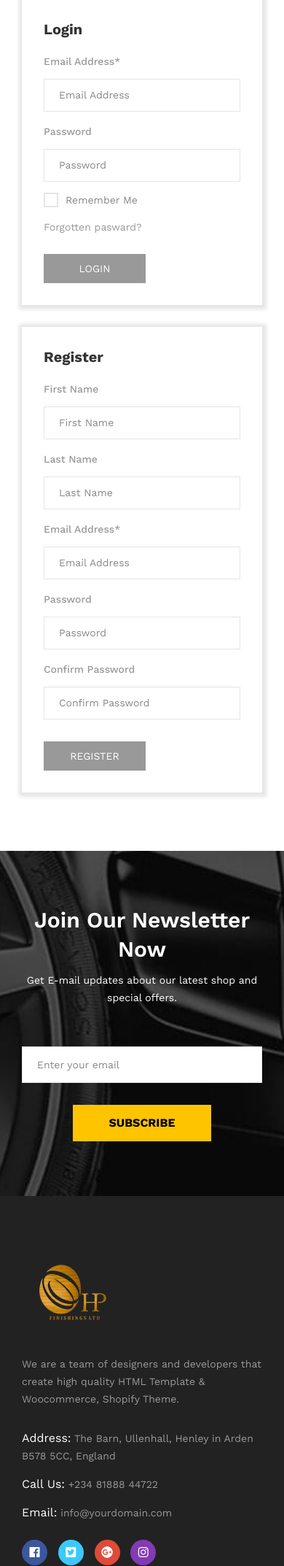
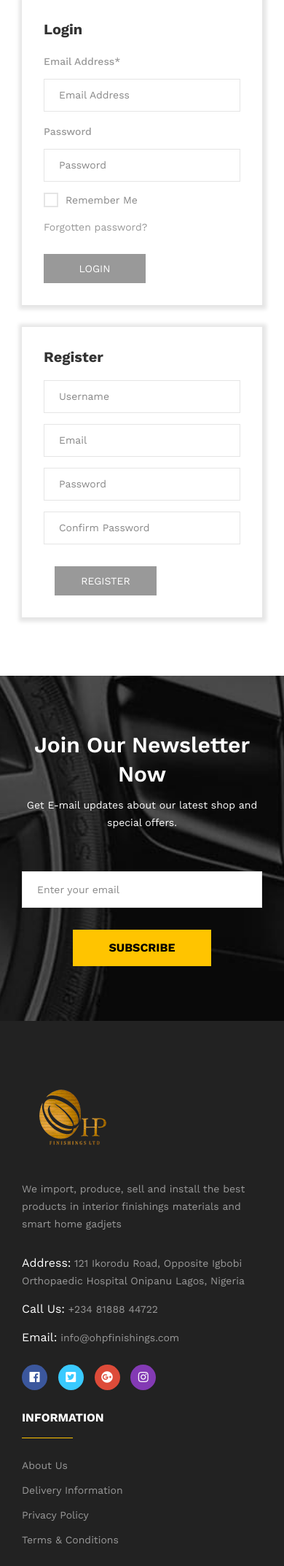
Before and after one commit to Onyekachiii/OHP-E-Commerce, a Django app: page /user/sign-up/ in a window 390 px wide. Shown: the part 664-2810 px from the top of the page at 73% size. Run offline with Django 4.2, Linux system fonts and the light colour scheme; some libraries are stand-ins or nearby versions; some web fonts are replaced.

Commit message:
Created User Login System

```diff
--- a/templates/partials/base.html
+++ b/templates/partials/base.html
@@ -333,7 +333,7 @@
                         <div class="col-sm-3 d-block d-lg-none">
                             <div class="header-logo_area header-sticky_logo">
                                 <a href="index.html">
-                                    <img src="{% static 'assets\images\menu\logo/ohplogo' %}" alt="OHP's Logo">
+                                    <img src="{% static 'assets\images\menu\logo/ohplogo1' %}" alt="OHP's Logo">
                                 </a>
                             </div>
                         </div>
@@ -372,7 +372,7 @@
                         <div class="custom-logo_col col-12">
                             <div class="header-logo_area">
                                 <a href="index.html">
-                                    <img src="{% static 'assets/images/menu/logo/ohplogo.png' %}" alt="OHP's Logo">
+                                    <img src="{% static 'assets/images/menu/logo/ohplogo1.png' %}" alt="OHP's Logo">
                                 </a>
                             </div>
                         </div>
@@ -1079,24 +1079,23 @@
                             <div class="footer-widgets_info">
                                 <div class="footer-widgets_logo">
                                     <a href="#">
-                                        <img src="{% static 'assets/images/menu/logo/ohplogo.png' %}" alt="OHP's Footer Logo">
+                                        <img src="{% static 'assets/images/menu/logo/ohplogo1.png' %}" alt="OHP's Footer Logo">
                                     </a>
                                 </div>
                                 <div class="widget-short_desc">
-                                    <p>We are a team of designers and developers that create high quality HTML Template &
-                                        Woocommerce, Shopify Theme.
+                                    <p>We import, produce, sell and install the best products in interior finishings materials and smart home gadjets
                                     </p>
                                 </div>
                                 <div class="widgets-essential_stuff">
                                     <ul>
-                                        <li class="uren-address"><span>Address:</span> The Barn,
-                                            Ullenhall, Henley
-                                            in
-                                            Arden B578 5CC, England</li>
+                                        <li class="uren-address"><span>Address:</span> 121 Ikorodu Road,
+                                            Opposite Igbobi Orthopaedic Hospital
+                                            Onipanu
+                                            Lagos, Nigeria</li>
                                         <li class="uren-phone"><span>Call
-                                        Us:</span> <a href="tel://+123123321345">+234 81888 44722</a>
+                                        Us:</span> <a href="tel://+234 81888 44722">+234 81888 44722</a>
                                         </li>
-                                        <li class="uren-email"><span>Email:</span> <a href="mailto://info@yourdomain.com">info@yourdomain.com</a></li>
+                                        <li class="uren-email"><span>Email:</span> <a href="mailto://info@ohpfinishings.com.com">info@ohpfinishings.com</a></li>
                                     </ul>
                                 </div>
                                 <div class="uren-social_link">
@@ -1191,14 +1190,14 @@
                         <div class="row">
                             <div class="col-lg-6 col-md-6">
                                 <div class="copyright">
-                                    <span><a href="templateshub.net">Templateshub</a></span>
+                                    <span><a href="stanondigitals.com">StanonDigitals</a></span>
                                 </div>
 
                             </div>
                             <div class="col-lg-6 col-md-6">
                                 <div class="payment">
                                     <a href="#">
-                                        <img src="{% static 'assets/images/footer/payment/1.png' %}" alt="Uren's Payment Method">
+                                        <img src="{% static 'assets/images/footer/payment/1.png' %}" alt="OHP's Payment Method">
                                     </a>
                                 </div>
                             </div>
--- a/templates/userauths/sign-up.html
+++ b/templates/userauths/sign-up.html
@@ -19,10 +19,13 @@
         <div class="uren-login-register_area">
             <div class="container-fluid">
                 <div class="row">
-                    <div class="col-sm-12 col-md-12 col-xs-12 col-lg-6">
+                      <div class="col-sm-12 col-md-12 col-xs-12 col-lg-6">
                         <!-- Login Form s-->
-                        <form action="#">
+
+                         <form method="POST">
+                            {% csrf_token %}
                             <div class="login-form">
+
                                 <h4 class="login-title">Login</h4>
                                 <div class="row">
                                     <div class="col-md-12 col-12">
@@ -41,7 +44,7 @@
                                     </div>
                                     <div class="col-md-4">
                                         <div class="forgotton-password_info">
-                                            <a href="#"> Forgotten pasward?</a>
+                                            <a href="#"> Forgotten password?</a>
                                         </div>
                                     </div>
                                     <div class="col-md-12">
@@ -51,11 +54,24 @@
                             </div>
                         </form>
                     </div>
-                    <div class="col-sm-12 col-md-12 col-lg-6 col-xs-12">
-                        <form action="#">
+                     <div class="col-sm-12 col-md-12 col-lg-6 col-xs-12">
+                        {% if form.errors %}
+                        <div class="alert alert-danger">
+                            <strong>{{form.errors}}</strong>
+                        </div>
+                        {% endif %}
+                        <form method="POST">
+                            {% csrf_token %}
                             <div class="login-form">
                                 <h4 class="login-title">Register</h4>
-                                <div class="row">
+                                {{form.username}}
+                                {{form.email}}
+                                {{form.password1}}
+                                {{form.password2}}
+                                <div class="col-12">
+                                    <button type="submit" class="uren-register_btn">Register</button>
+                                </div>
+                                {% comment %} <div class="row">
                                     <div class="col-md-6 col-12 mb--20">
                                         <label>First Name</label>
                                         <input type="text" placeholder="First Name">
@@ -76,10 +92,8 @@
                                         <label>Confirm Password</label>
                                         <input type="password" placeholder="Confirm Password">
                                     </div>
-                                    <div class="col-12">
-                                        <button class="uren-register_btn">Register</button>
-                                    </div>
-                                </div>
+
+                                </div> {% endcomment %}
                             </div>
                         </form>
                     </div>
@@ -87,4 +101,4 @@
             </div>
         </div>
         <!-- Uren's Login Register Area  End Here -->
-        {% endblock content %}
+{% endblock content %}
--- a/userauths/forms.py
+++ b/userauths/forms.py
@@ -4,6 +4,10 @@ from userauths.models import User
 
 
 class UserRegisterForm(UserCreationForm):
+    username = forms.CharField(widget=forms.TextInput(attrs={"placeholder": "Username"}))
+    email = forms.EmailField(widget=forms.EmailInput(attrs={"placeholder": "Email"}))
+    password1 = forms.CharField(widget=forms.PasswordInput(attrs={"placeholder": "Password"}))
+    password2 = forms.CharField(widget=forms.PasswordInput(attrs={"placeholder": "Confirm Password"}))
 
     class Meta:
         model = User
--- a/userauths/views.py
+++ b/userauths/views.py
@@ -2,8 +2,11 @@ from django.shortcuts import render
 from userauths.forms import UserRegisterForm
 from django.contrib.auth import login, authenticate
 from django.contrib import messages
+from django.http import HttpResponseRedirect
+from django.views.decorators.csrf import requires_csrf_token
+from django.urls import reverse
 
-
+@requires_csrf_token
 def register_view(request):
     if request.method == "POST":
         form = UserRegisterForm(request.POST)
@@ -15,10 +18,11 @@ def register_view(request):
                                     password=form.cleaned_data['password1']
             )
             login(request, new_user)
-            return redirect("core:index")
+            return HttpResponseRedirect(reverse("store:index"))
 
     else:
         form = UserRegisterForm()
+
 
 
     context = {
```
Also changed, not shown: db.sqlite3.
